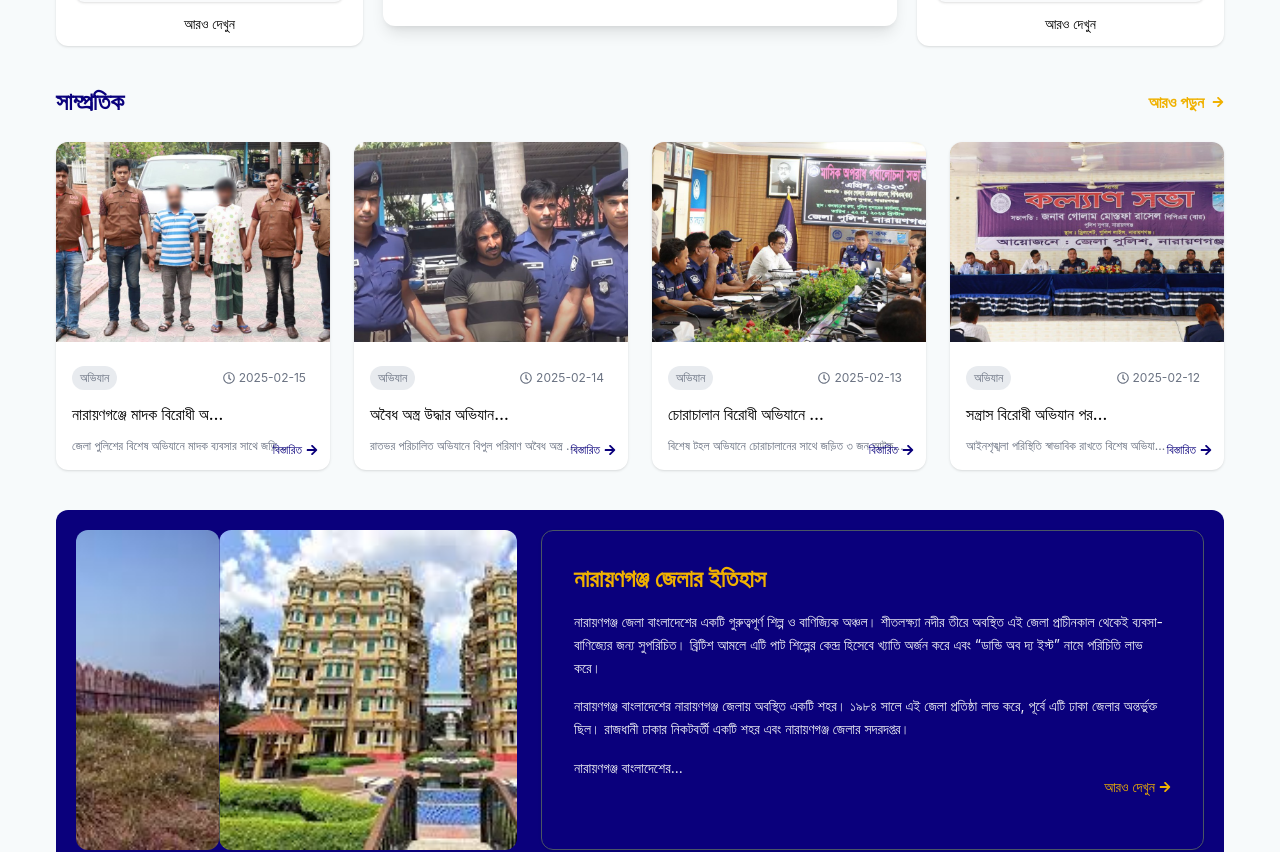
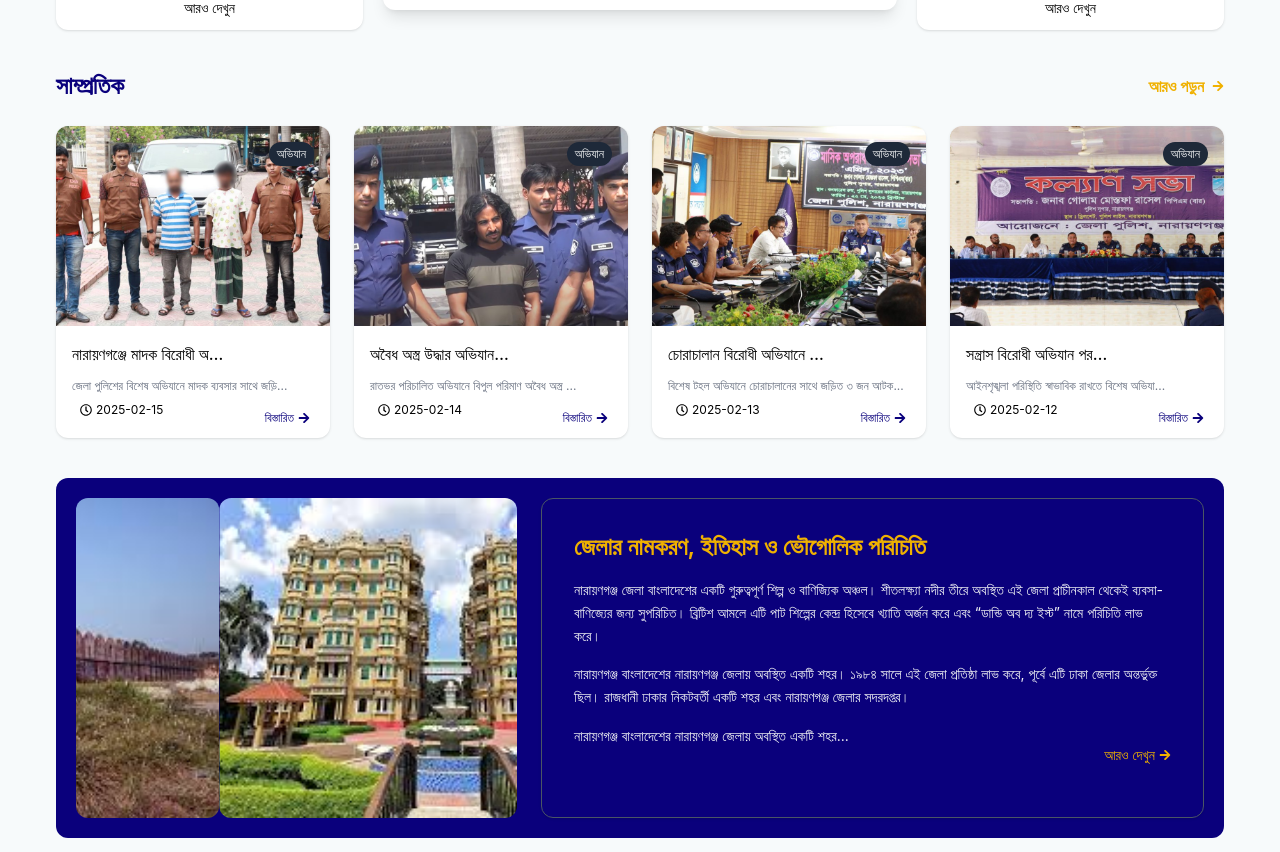
Before and after one commit to mahfujulhoque12/Sp-Narayangonj, a React (Vite) app: page / in a window 1280 px wide. Shown: the part 1040-1892 px from the top of the page. Built offline with nearby package versions, Linux system fonts and the light colour scheme.

Commit message:
add-new-page

```diff
--- a/src/components/home/DistricHistory.tsx
+++ b/src/components/home/DistricHistory.tsx
@@ -46,7 +46,7 @@ const DistricHistory = () => {
         <div className="w-full md:w-[60%] text-white shadow-sm border border-gray-600 rounded-xl p-6 md:p-8 flex flex-col justify-between relative">
           <div>
             <h2 className="head-4   text-start! mb-4 text-yellow-500!">
-              নারায়ণগঞ্জ জেলার ইতিহাস
+              জেলার নামকরণ, ইতিহাস ও ভৌগোলিক পরিচিতি
             </h2>
 
             <p className="text-gray-100 text-sm leading-relaxed">
@@ -64,7 +64,7 @@ const DistricHistory = () => {
               সদরদপ্তর।
             </p>
             <p className="text-gray-100 text-sm leading-relaxed mt-4">
-              নারায়ণগঞ্জ বাংলাদেশের...
+              নারায়ণগঞ্জ বাংলাদেশের নারায়ণগঞ্জ জেলায় অবস্থিত একটি শহর...
             </p>
           </div>
 
--- a/src/components/home/Hero.tsx
+++ b/src/components/home/Hero.tsx
@@ -21,7 +21,7 @@ const Hero = () => {
   }, [emblaApi]);
 
   return (
-    <div className="wrapper mt-10 mb-10 flex flex-col md:flex-row gap-5">
+    <div className="wrapper mt-8 mb-8 flex flex-col md:flex-row gap-5">
       {/* Left Side Static Image */}
       <div className="w-full md:w-[30%] shadow-sm border border-gray-200 rounded-xl">
         <img
--- a/src/components/home/Samprotick.tsx
+++ b/src/components/home/Samprotick.tsx
@@ -29,24 +29,20 @@ const Samprotick = () => {
         {KhoborData.slice(0, 4).map((item) => (
           <div
             key={item.id}
-            className="bg-white rounded-xl shadow  flex flex-col gap-2 hover:shadow-xl transition"
+            className="bg-white rounded-xl shadow  flex flex-col hover:shadow-xl transition relative"
           >
             <img
               src={item.img}
               alt={item.title}
               className="w-full h-50 object-cover rounded-t-xl"
             />
-            <div className="p-4 relative">
+            <div className="p-4 ">
               <div className="flex justify-between text-[11px] text-gray-500 ">
-                <span className="flex items-center gap-1 text-xs bg-[#1E3A5F1A] px-2 py-1 rounded-full">
+                <span className="flex absolute right-4 top-4 items-center gap-1 text-xs bg-gray-800 px-2 py-1 rounded-full text-gray-50">
                   {categoryNames[item.category]}
                 </span>
-                <span className="flex items-center gap-1 text-xs  px-2 py-1 rounded-full">
-                  <FaRegClock />
-                  {item.date}
-                </span>
               </div>
-              <h3 className="head-2 my-3">
+              <h3 className="head-2 mb-3">
                 {item.title.length > 10
                   ? item.title.slice(0, 25) + "…"
                   : item.title}
@@ -55,9 +51,14 @@ const Samprotick = () => {
                 {item.description.slice(0, 48)}...
               </p>
 
+              <span className="flex items-center gap-1 text-xs  px-2 py-1 rounded-full mt-1">
+                <FaRegClock />
+                {item.date}
+              </span>
+
               <Link
                 to="#"
-                className="para-4  text-xs! absolute right-3 bottom-3 gap-1 flex items-center  hover:text-yellow-500! transition-all duration-300 mt-3 text-brand!"
+                className="para-4  text-xs! absolute right-5 bottom-3 gap-1 flex items-center  hover:text-yellow-500! transition-all duration-300 mt-3 text-brand!"
               >
                 বিস্তারিত <FaArrowRight size={12} />
               </Link>
--- a/src/components/navbar/Items.ts
+++ b/src/components/navbar/Items.ts
@@ -10,6 +10,32 @@ export const navItems: NavItem[] = [
   {
     label: "পুলিশ সম্পর্কিত",
     path: "/ameder-khota",
+    children: [
+      {
+        label: "আমাদের কথা",
+        path: "/ameder-khota",
+      },
+      {
+        label: "ভৌগলিক পরিচিতি ও জেলার ম্যাপ",
+        path: "/vowgolik",
+      },
+      {
+        label: "জেলার কেপিআই সমূহ",
+        path: "/kpi",
+      },
+      {
+        label: "জেলা পুলিশের সাংগঠনিক কাঠামো",
+        path: "/kathamo",
+      },
+      {
+        label: "পুলিশ লাইন্স সম্পর্কিত তথ্য",
+        path: "/police-line",
+      },
+      {
+        label: "কর্মসম্পাদন",
+        path: "/kormosompadon",
+      },
+    ],
   },
   {
     label: "প্রশাসন",
@@ -22,6 +48,12 @@ export const navItems: NavItem[] = [
   {
     label: "সেবা",
     path: "/a",
+    children: [
+      {
+        label: "test",
+        path: "2",
+      },
+    ],
   },
   {
     label: "অপরাধ ব্যবস্থাপনা",
--- a/src/index.css
+++ b/src/index.css
@@ -21,7 +21,7 @@ body {
 }
 
 .para-5 {
-  @apply text-yellow-700 text-sm font-medium hover:underline;
+  @apply text-yellow-700 text-sm font-medium;
 }
 .head-1 {
   @apply text-xl font-semibold text-black;
```
